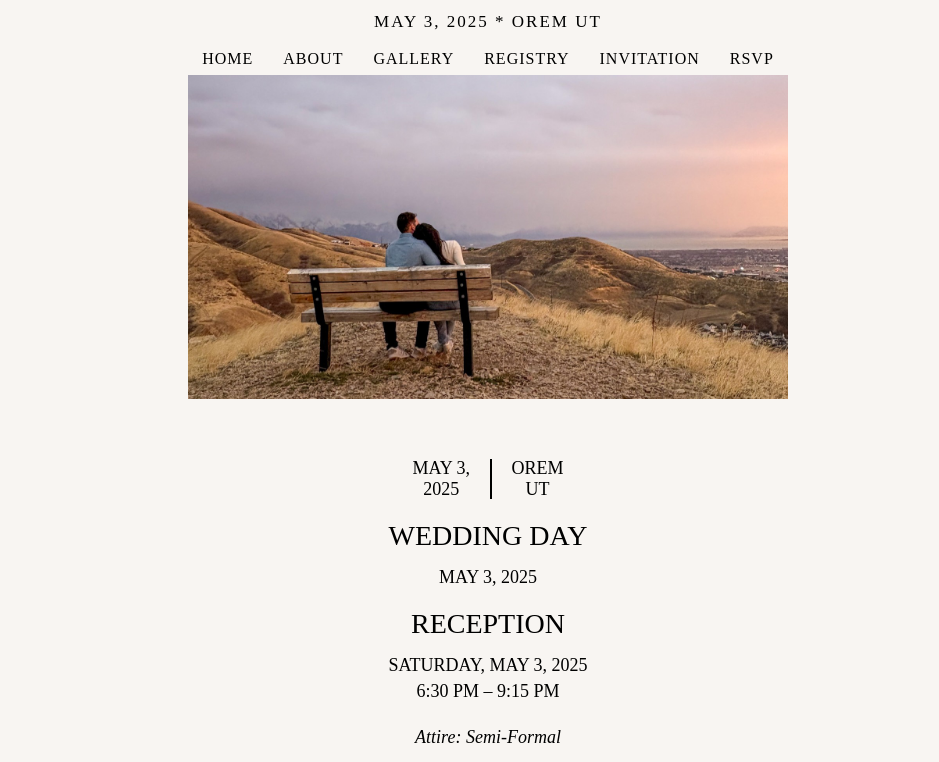
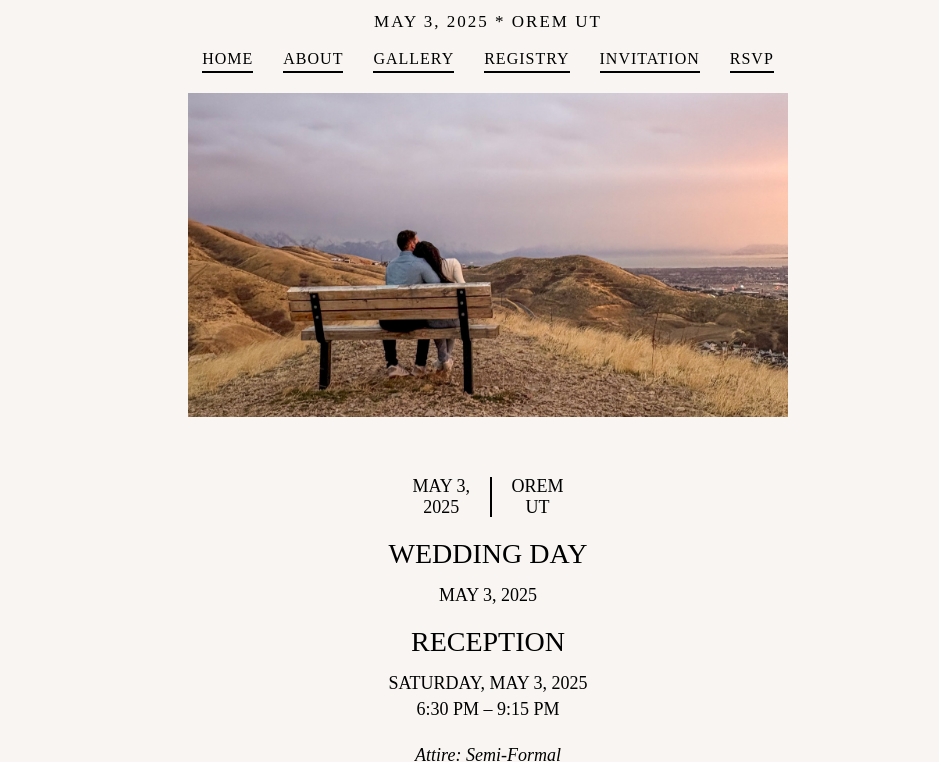
Before and after one commit to HPoyfair/weddingWebsite, a plain HTML site: page index.html in a window 1280 px wide. Shown: the part 338-1100 px from the top of the page, without its empty margins (152-1091 px from the left). Drawn offline with Linux system fonts and the light colour scheme; a script that the page names is missing; a web font is replaced by a local one.

Commit message:
finished

```diff
--- a/style.css
+++ b/style.css
@@ -31,6 +31,7 @@ body {
     width: 100%;
     max-width: 600px;
     height: auto;
+
 }
 
 .little-text, #counter {
@@ -59,6 +60,8 @@ body {
 }
 
 /* Navigation Bar */
+/* Navigation Bar */
+/* Navigation Bar */
 .nav-bar {
     display: flex;
     justify-content: center;
@@ -66,8 +69,11 @@ body {
     font-size: 16px;
     text-transform: uppercase;
     letter-spacing: 1px;
+    margin-bottom: 20px;
     margin-top: 20px;
-    font-family: Libre Baskerville;
+
+     /* Added space between header image and nav bar */
+    font-family: 'Libre Baskerville', serif;
 }
 
 /* Navigation Links */
@@ -75,30 +81,28 @@ body {
     text-decoration: none;
     color: black;
     position: relative;
-    padding-bottom: 5px;
+    padding-bottom: 5px; /* Space for the underline */
 }
 
 /* Underline Effect */
 .nav-bar a::after {
     content: "";
     display: block;
-    width: 0%;
-    height: 2px;
-    background-color: black;
-    transition: width 0.3s ease-in-out;
-    margin: 0 auto;
+    width: 100%; /* Full width underline */
+    height: 2px; /* Thickness of the underline */
+    background-color: black; /* Color of the underline */
+    position: absolute;
+    bottom: 0;
+    left: 0;
+    transform: scaleX(1); /* Always show the underline */
+    transition: transform 0.3s ease-in-out; /* Smooth transition (optional) */
 }
 
-/* Underline on Hover */
+/* Optional: Add a hover effect to make the underline thicker or change color */
 .nav-bar a:hover::after {
-    width: 100%;
+    height: 3px; /* Thicker underline on hover */
+    background-color: #555; /* Darker color on hover */
 }
-
-/* Keep Underline on Active Page */
-.nav-bar a.active::after {
-    width: 100%;
-}
-
 /* Footer */
 footer {
     display: flex;
```
